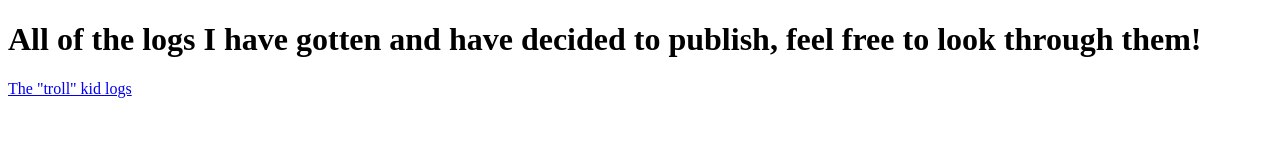
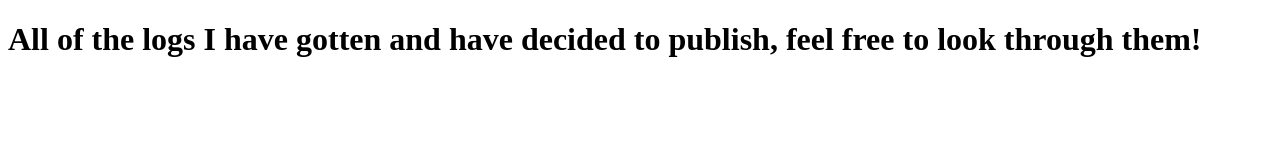
Before and after one commit to agent14bricks/NyanideZ.github.io, a plain HTML site: page logs/index.html in a window 1280 px wide. Drawn offline with Linux system fonts and the light colour scheme.

Commit message:
Update index.html

```diff
--- a/logs/index.html
+++ b/logs/index.html
@@ -4,5 +4,4 @@
 </head>
 <body>
   <h1> All of the logs I have gotten and have decided to publish, feel free to look through them! </h1>
-  <a href="uhhwhat.txt"> The "troll" kid logs </a>
 </body>
```
